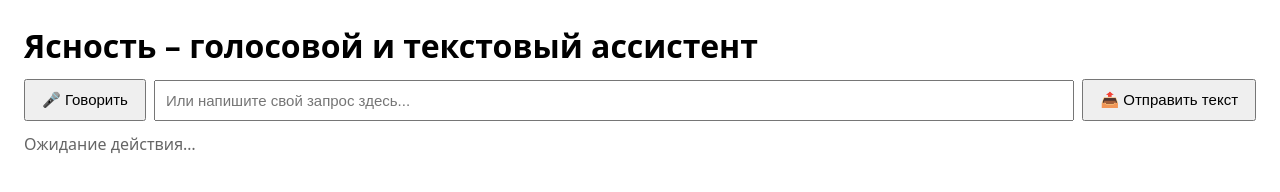
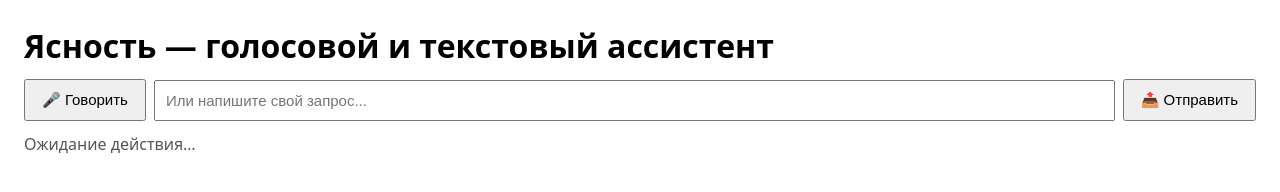
Before and after one commit to GregoryTaran/voice-assistant-mvp, a website: page index.html in a window 1280 px wide. Drawn offline with Linux system fonts and the light colour scheme.

Commit message:
Update index.html

```diff
--- a/index.html
+++ b/index.html
@@ -9,7 +9,7 @@
     .row { display: flex; gap: 8px; align-items: center; flex-wrap: wrap; margin: 12px 0; }
     button { padding: 10px 16px; font-size: 15px; cursor: pointer; }
     input[type="text"] { flex: 1; min-width: 280px; padding: 10px; font-size: 15px; }
-    #status { color: #666; margin: 6px 0 16px; }
+    #status { color: #555; margin: 6px 0 16px; }
     #history { margin-top: 16px; display: grid; gap: 12px; }
     .item { border: 1px solid #e5e7eb; border-radius: 10px; padding: 12px; }
     .q { font-weight: 600; margin-bottom: 6px; }
@@ -17,23 +17,17 @@
   </style>
 </head>
 <body>
-  <h1>Ясность – голосовой и текстовый ассистент</h1>
+  <h1>Ясность — голосовой и текстовый ассистент</h1>
 
   <div class="row">
-    <button onclick="startRecording()">🎤 Говорить</button>
-    <input type="text" id="textInput" placeholder="Или напишите свой запрос здесь..." onkeydown="handleKey(event)" />
-    <button onclick="sendText()">📤 Отправить текст</button>
+    <button id="micBtn" onclick="startRecording()">🎤 Говорить</button>
+    <input type="text" id="textInput" placeholder="Или напишите свой запрос..." onkeydown="handleKey(event)" />
+    <button id="sendBtn" onclick="sendText()">📤 Отправить</button>
   </div>
 
   <div id="status">Ожидание действия…</div>
-
   <div id="history"></div>
 
   <script src="app.js"></script>
-  <script>
-    function handleKey(e) {
-      if (e.key === "Enter") sendText();
-    }
-  </script>
 </body>
 </html>
```
